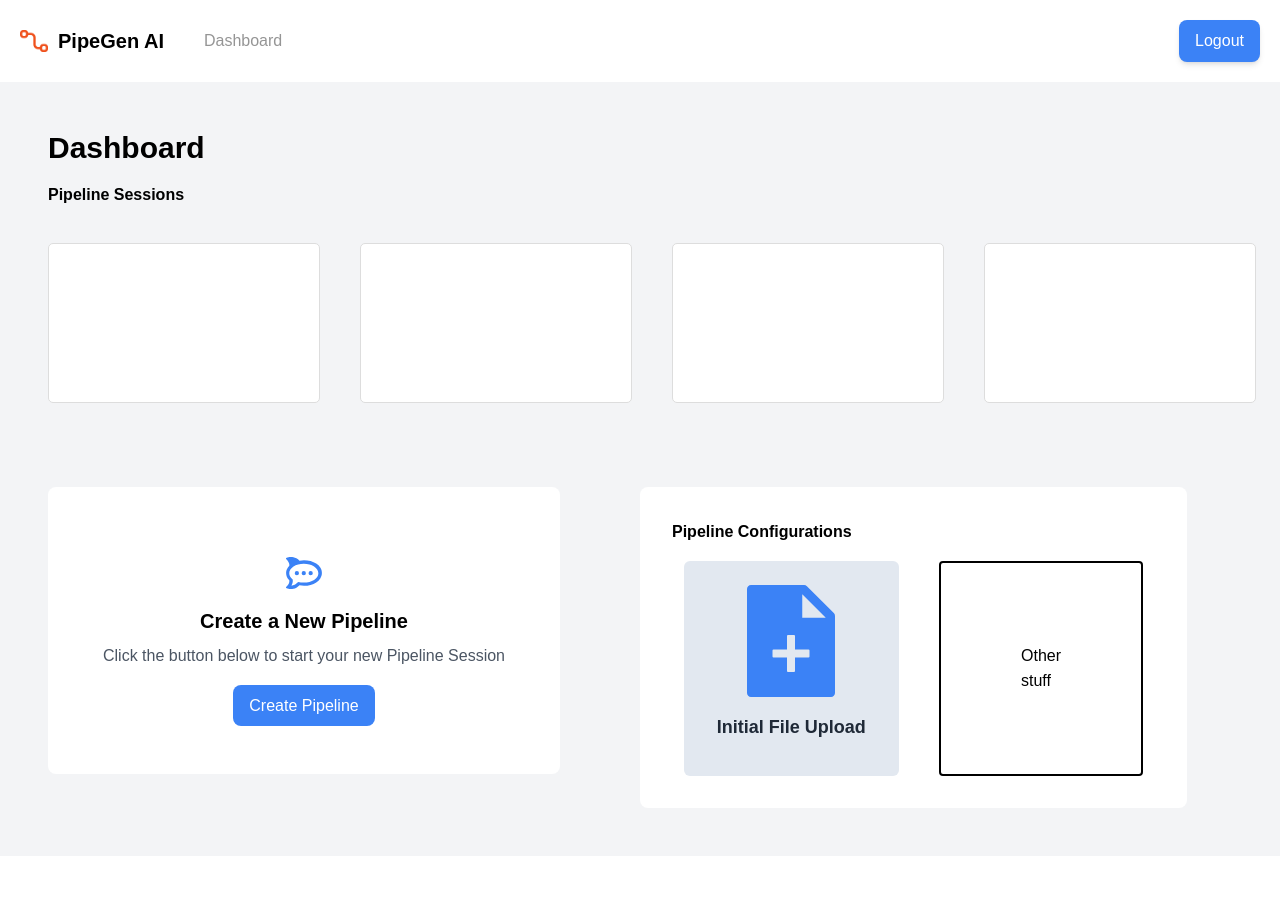
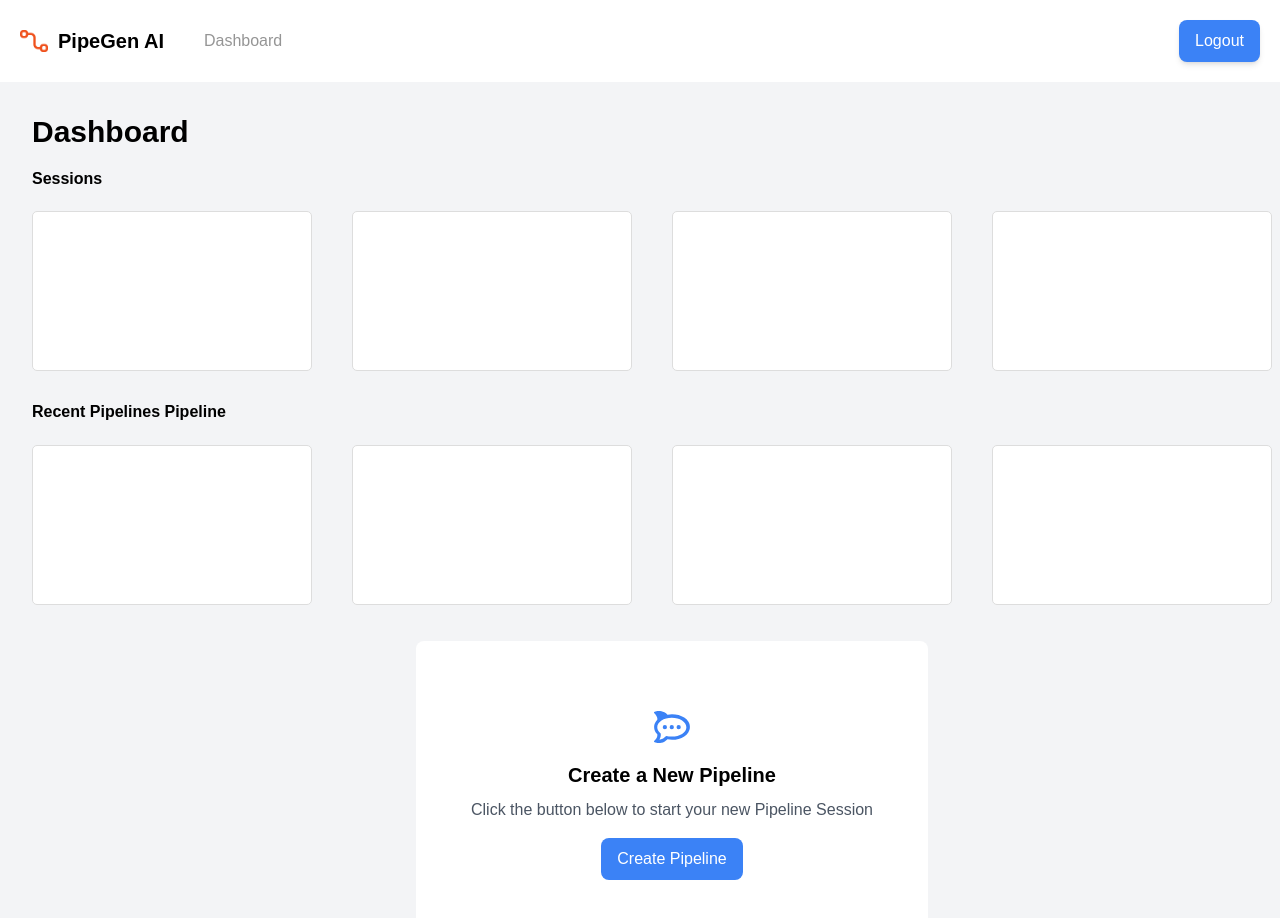
Before and after one commit to KaranpreetRaja/pipegen, a React (Vite) app in the folder app/: page /dashboard in a window 1280 px wide. Shown: the top 918 px of the page. Before the commit the page ends 856 px from the top, so only its background shows below. Built offline with nearby package versions, Linux system fonts and the light colour scheme.

Commit message:
Unfinished Pipeline Config

```diff
--- a/app/src/components/FileCard.jsx
+++ b/app/src/components/FileCard.jsx
@@ -1,7 +1,7 @@
 import React from 'react';
 import { BsFillTrashFill } from 'react-icons/bs'
 
-const File = ({ /* Add any necessary props here */ }) => {
+const File = () => {
     return (
       <div className="bg-white p-6 w-full h-16 rounded-lg border-grey-200 border-2 flex items-center">
         <BsFillTrashFill className="text-red-500 text-2xl hover:text-red-700 cursor-pointer" />
--- /dev/null
+++ b/app/src/components/PipelineConfig.jsx
@@ -0,0 +1,112 @@
+import React from 'react';
+import Popup from 'reactjs-popup';
+import 'reactjs-popup/dist/index.css';
+import { AiFillFileAdd, AiOutlineArrowUp } from 'react-icons/ai'
+import { useState } from 'react';
+import File from './FileCard';
+
+const PipelineConfig = () => {
+    const [formData, setFormData] = useState({
+        name: '',
+        description: '',
+        visibility_public: false,
+        has_upload: false,
+      });
+
+      const handleChange = (e) => {
+        const { name, value, type, checked } = e.target;
+        setFormData((prevData) => ({
+          ...prevData,
+          [name]: type === 'checkbox' ? checked : value,
+        }));
+      };
+
+
+    return(
+        <Popup trigger={
+                <button className="bg-blue-500 text-white px-4 py-2 rounded-lg hover:bg-blue-600 focus:outline-none focus:ring focus:border-blue-300">
+                    Create Pipeline
+                </button>
+            } position="center center" modal nested>
+            {close => (
+            <div className="bg-white h-file-upload-modal rounded-t-lg">
+                <div className="flex justify-center items-center w-full mb-4 bg-gray-200 rounded-t-lg">
+                    <h1 className="text-xl font-medium">New Pipeline</h1>
+                </div>
+
+                    <form className="p-6">
+                    {/* Pipeline Name */}
+                    <div className="mb-4">
+                        <label htmlFor="name" className="block text-sm font-semibold mb-2">
+                        Pipeline Name:
+                        </label>
+                        <input
+                        type="text"
+                        id="name"
+                        name="name"
+                        value={formData.name}
+                        onChange={handleChange}
+                        className="w-full p-2 border rounded-md"
+                        />
+                    </div>
+
+                    {/* Pipeline Description */}
+                    <div className="mb-4">
+                        <label htmlFor="description" className="block text-sm font-semibold mb-2">
+                        Pipeline Description:
+                        </label>
+                        <textarea
+                        id="description"
+                        name="description"
+                        value={formData.description}
+                        onChange={handleChange}
+                        className="w-full p-2 border rounded-md"
+                        ></textarea>
+                    </div>
+
+                    {/* Visibility Public */}
+                    <div className="mb-4">
+                        <label htmlFor="visibility_public" className="flex items-center">
+                        <input
+                            type="checkbox"
+                            id="visibility_public"
+                            name="visibility_public"
+                            checked={formData.visibility_public}
+                            onChange={handleChange}
+                            className="mr-2"
+                        />
+                        <span className="text-sm">Public Visibility</span>
+                        </label>
+                    </div>
+
+                    {/* Has Upload */}
+                    <div className="mb-4">
+                        <label htmlFor="has_upload" className="flex items-center">
+                        <input
+                            type="checkbox"
+                            id="has_upload"
+                            name="has_upload"
+                            checked={formData.has_upload}
+                            onChange={handleChange}
+                            className="mr-2"
+                        />
+                        <span className="text-sm">Has Upload</span>
+                        </label>
+                    </div>
+
+                    {/* Submit Button */}
+                    <button
+                        type="submit"
+                        className="bg-blue-500 text-white px-4 py-2 rounded-full hover:bg-blue-600"
+                    >
+                        Create Pipeline
+                    </button>
+                    </form>
+            </div>
+
+            )}
+        </Popup>
+    )
+}
+
+export default PipelineConfig;
--- a/app/src/pages/Dashboard.jsx
+++ b/app/src/pages/Dashboard.jsx
@@ -3,17 +3,24 @@ import Navbar from '../components/Navbar';
 import Card1 from '../components/card1';
 import Card2 from '../components/card2';
 import { FaRocketchat } from 'react-icons/fa';
-import File_Upload_Window from '../components/FileUpload';
+import PipelineConfig from '../components/PipelineConfig';
 
 const Dashboard = () => {
 	return (
 		<div className="flex flex-col">
 			<Navbar />
 			<div className="flex-1 flex flex-col overflow-hidden bg-gray-100 h-full">
-				<div className="container mx-auto my-8 p-4 ml-8">
-					<div className="mb-16">
+				<div className="container mx-auto mt-8 ml-8">
+					<div className="mb-4">
 						<h1 className="text-3xl font-bold mb-4">Dashboard</h1>
-						<h2 className="text-1xl font-semibold mb-4">Pipeline Sessions</h2>
+						<h2 className="text-1xl font-semibold">Sessions</h2>
+						<div className="flex card-scroll">
+							<Card1 />
+							<Card1 />
+							<Card1 />
+							<Card1 />
+						</div>
+						<h2 className="text-1xl font-semibold mt-2">Recent Pipelines Pipeline</h2>
 						<div className="flex card-scroll">
 							<Card1 />
 							<Card1 />
@@ -21,7 +28,7 @@ const Dashboard = () => {
 							<Card1 />
 						</div>
 					</div>
-					<div className='flex flex-row justify-between items-start'>
+					<div className='flex flex-row justify-center items-center mb-6'>
 						<div className="bg-white h-68 max-w-lg p-12 w-full  rounded-lg flex flex-col items-center">
 							<div className="text-4xl text-blue-500 mb-4 mt-5">
 								<FaRocketchat />
@@ -30,20 +37,7 @@ const Dashboard = () => {
 							<p className="text-gray-600 mb-4 center text-center">
 								Click the button below to start your new Pipeline Session
 							</p>
-							<button className="bg-blue-500 text-white px-4 py-2 rounded-lg hover:bg-blue-600 focus:outline-none focus:ring focus:border-blue-300">
-								Create Pipeline
-							</button>
-						</div>
-						<div className='w-full ml-20'>
-							<Card2>
-								<h2 className="text-1xl font-semibold mb-4 w-full">Pipeline Configurations</h2>
-								<div className='flex flex-row'>
-									<File_Upload_Window />
-									<div className='p-20 border-2 rounded ml-10 border-black border-solid'>
-										<h3>Other stuff</h3>
-									</div>
-								</div>
-							</Card2>
+							<PipelineConfig/>
 						</div>
 					</div>
 				</div>
```
